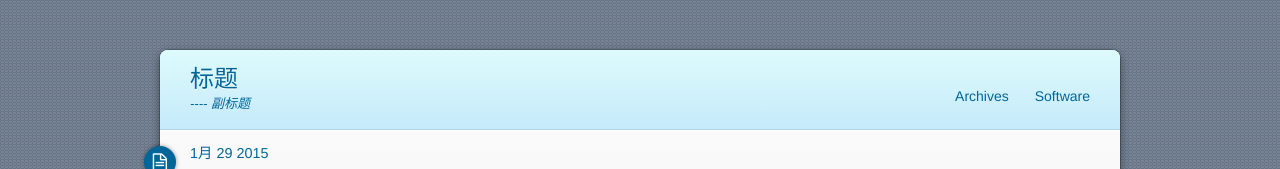
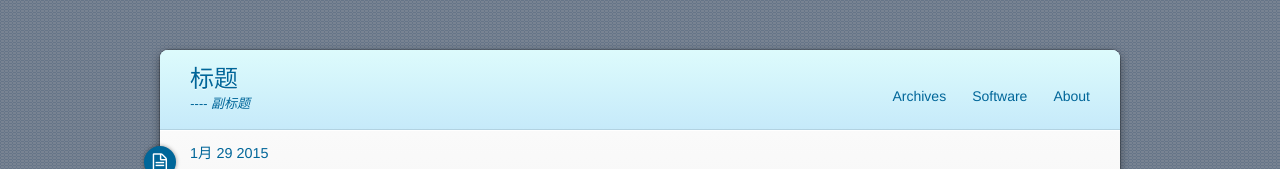
Before and after one commit to zhaobao/zhaobao.github.io, a plain HTML site: page 2015/01/29/hello-world/index.html in a window 1280 px wide. Shown: the top 169 px of the page. Drawn offline with nearby package versions, Linux system fonts and the light colour scheme; a script that the page names is missing; a web font is replaced by a local one.

Commit message:
Site updated: 2015-01-29 17:16:42

```diff
--- a/2015/01/29/hello-world/index.html
+++ b/2015/01/29/hello-world/index.html
@@ -45,6 +45,8 @@
         <li><a href="/archives">Archives</a></li>
 
         <li><a href="/software">Software</a></li>
+
+        <li><a href="/about">About</a></li>
 
 
     </ul>
```
Also changed, not shown: 2015/01/29/test/index.html (+2 -0 lines), about/index.html (+2 -0 lines), archives/2015/01/index.html (+2 -0 lines), archives/2015/index.html (+2 -0 lines), archives/index.html (+2 -0 lines), index.html (+2 -0 lines), software/index.html (+2 -0 lines).
